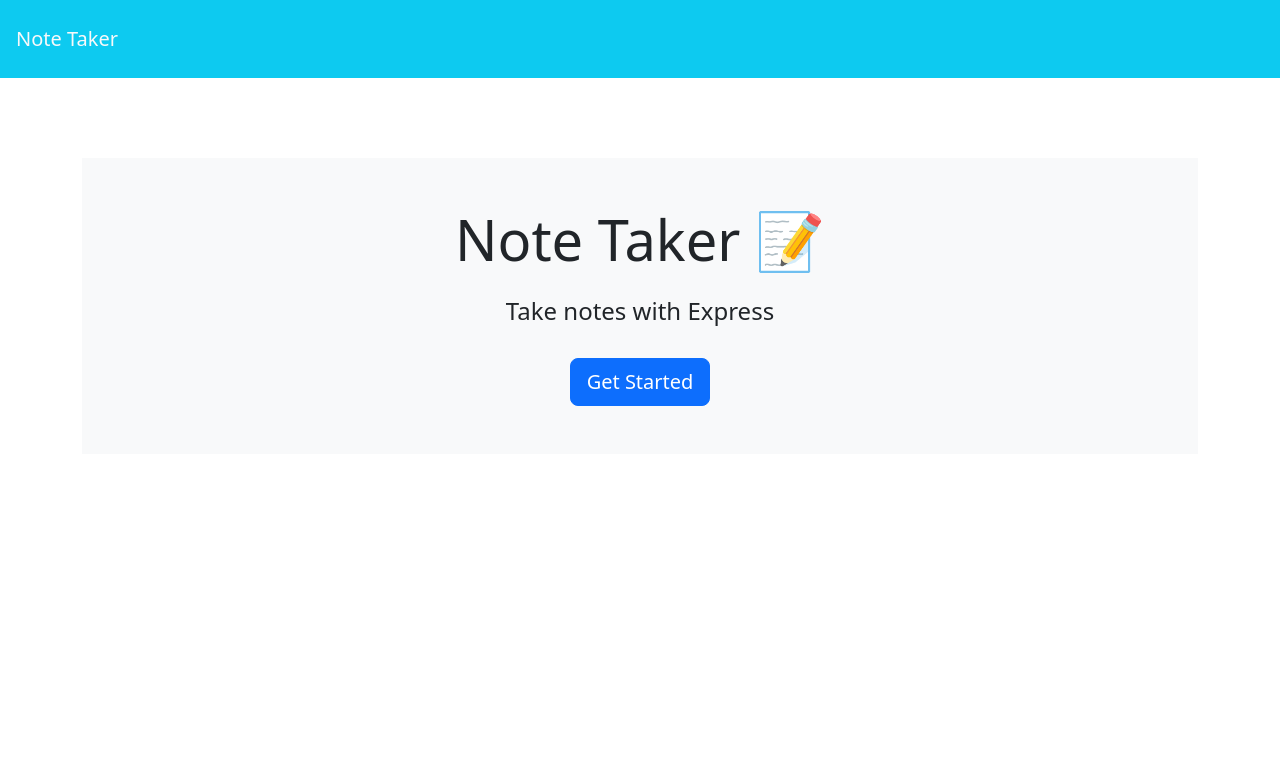
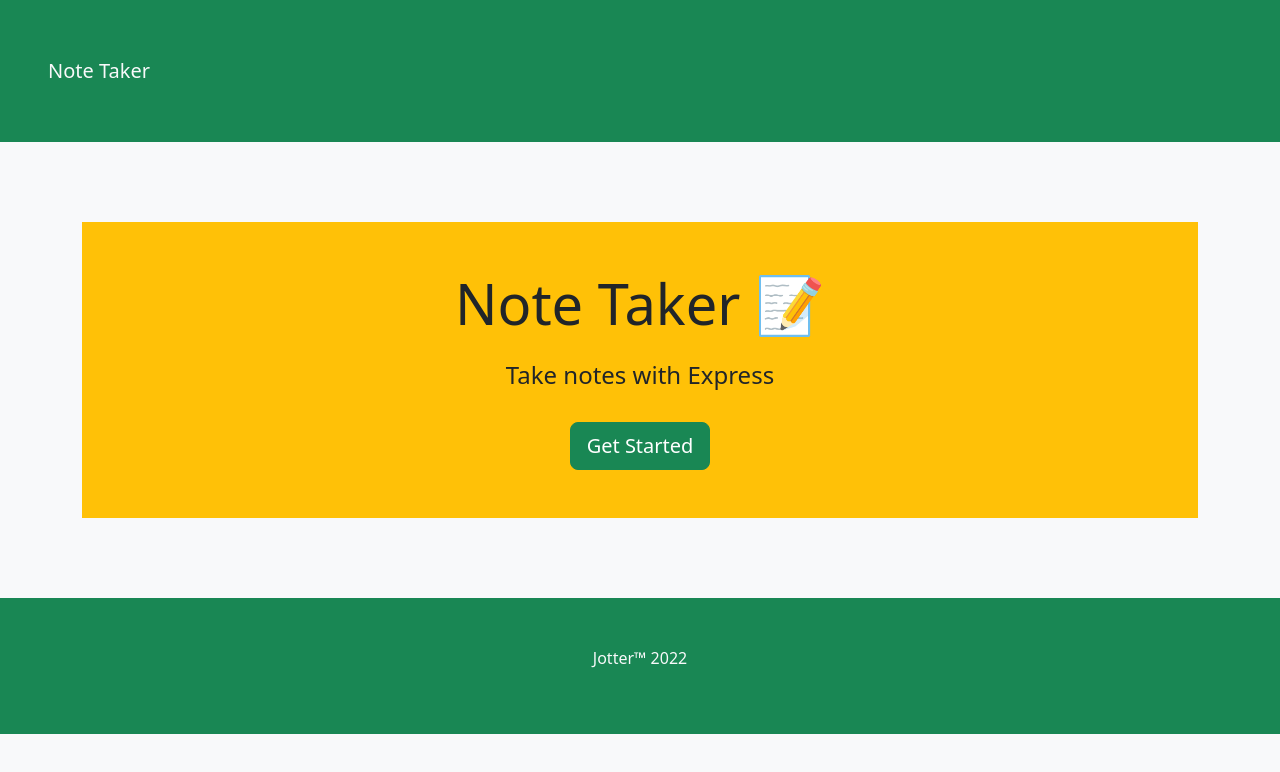
Before and after one commit to fjnelson/Module11Challenge_Jotter, a website: page public/index.html in a window 1280 px wide. Drawn offline with nearby package versions, Linux system fonts and the light colour scheme; no server answers.

Commit message:
adding style

```diff
--- a/public/index.html
+++ b/public/index.html
@@ -9,19 +9,22 @@
   <link href="https://cdn.jsdelivr.net/npm/bootstrap@5.2.3/dist/css/bootstrap.min.css" rel="stylesheet" integrity="sha384-rbsA2VBKQhggwzxH7pPCaAqO46MgnOM80zW1RWuH61DGLwZJEdK2Kadq2F9CUG65" crossorigin="anonymous" />
 </head>
 
-<body>
-  <nav class="navbar bg-info">
-    <a class="navbar-brand text-light p-3" href="/">Note Taker
+<body class = "bg-light">
+  <nav class="navbar bg-success">
+    <a class="navbar-brand text-light p-5" href="/">Note Taker
     </a>
   </nav>
   <div class="container">
-    <div style="margin-top: 80px;" class="text-center p-5 mb-4 bg-light">
+    <div style="margin-top: 80px;" class="text-center p-5 mb-4 bg-warning">
       <h1 class="display-4">Note Taker <span role="img" aria-label="Memo">📝</span></h1>
       <h4 class="mt-4">Take notes with Express</h4>
-      <a class="btn btn-primary btn-lg mt-4" href="/notes" role="button">Get Started</a>
+      <a class="btn btn-success btn-lg mt-4" href="/notes" role="button">Get Started</a>
     </div>
   </div>
   <script src="/assets/js/index.js"></script>
 </body>
-
+<footer>
+  <div style="margin-top: 80px;" class="text-center p-5 mb-4 bg-success text-light">
+  <p>Jotter&#8482 2022</p></div>
+</footer>
 </html>
```
Also changed, not shown: db/db.json (+1 -6 lines).
